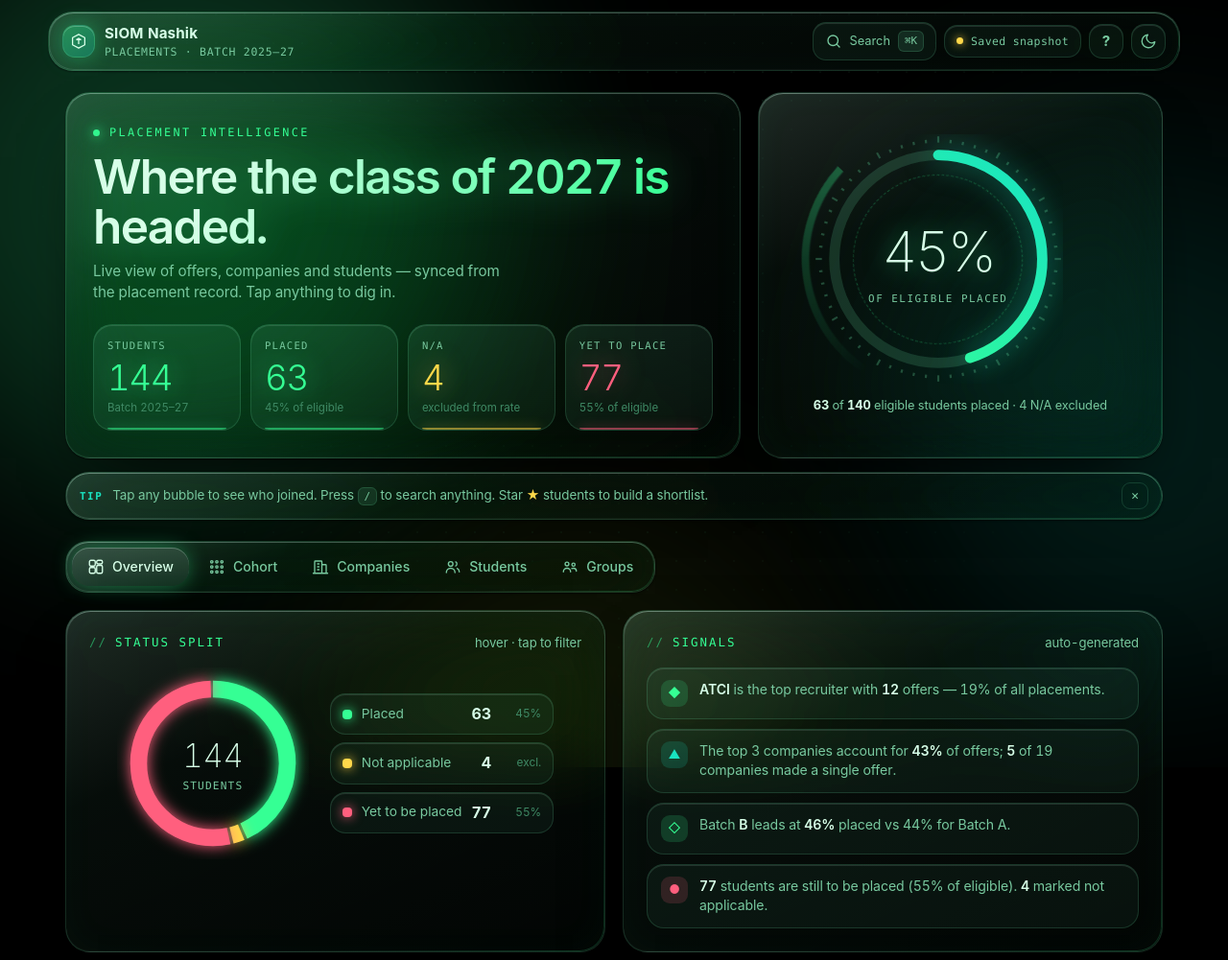
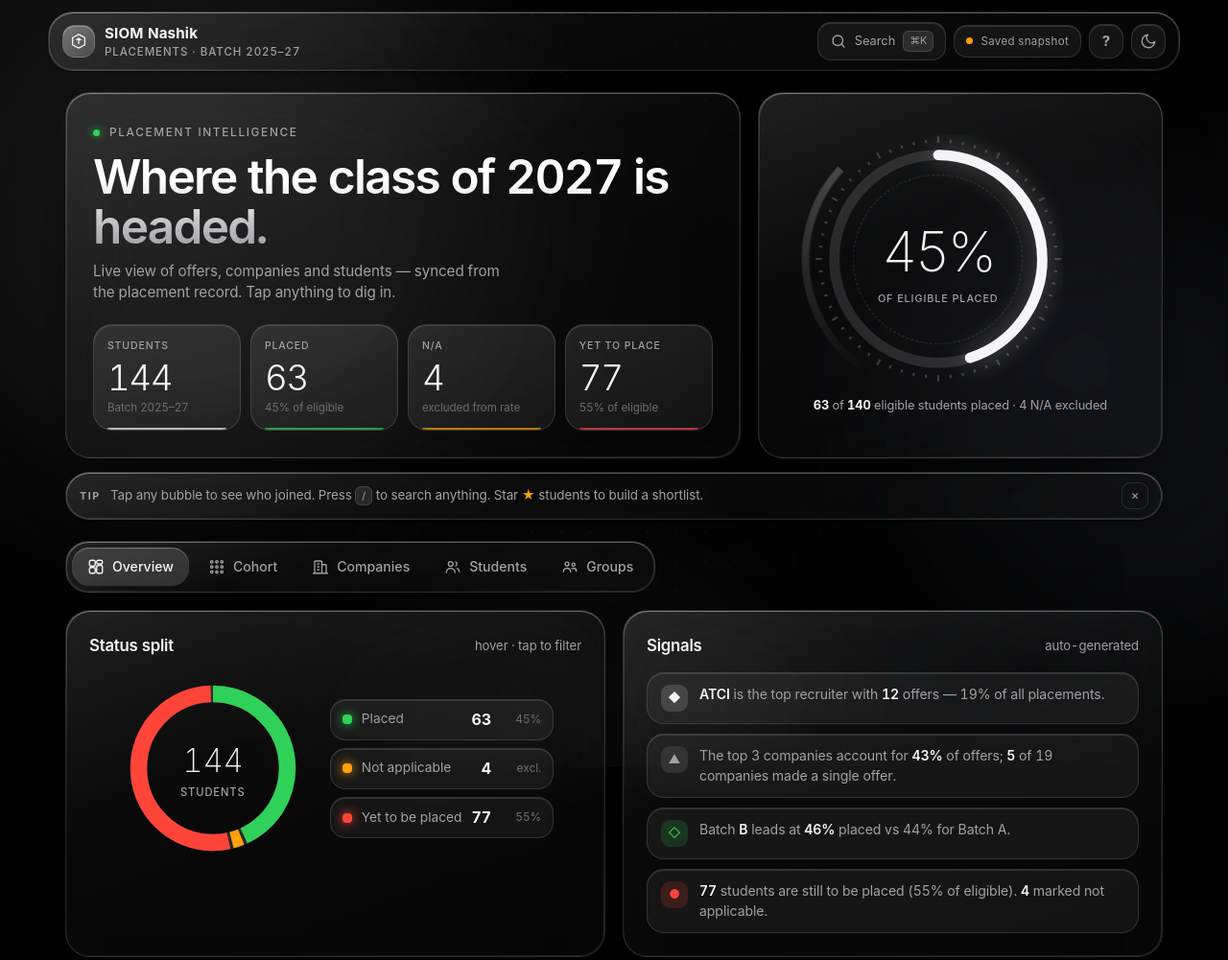
Before and after one commit to samriddha-basu-cloud/SIOM-LIVE-PLACEMENT-RECORD-, a plain HTML site: page index.html in a window 1280 px wide. Shown: the top 1001 px of the page at 96% size. Drawn offline with Linux system fonts and the light colour scheme.

Commit message:
Dark theme: neutral Apple-style black, no accent colour, clearer glass, SF typography
Co-Authored-By: Claude Sonnet 5.5 <noreply@anthropic.com>
Claude-Session: https://claude.ai/code/session_01143qBmKkFaLVkqhA4YGiuc

```diff
--- a/index.html
+++ b/index.html
@@ -13,16 +13,16 @@ catch(e){document.documentElement.setAttribute('data-theme','dark');}
 <style>
 :root{
   color-scheme:dark;
-  --bg:#000;--ink:#d7ffe8;--mute:#78c99f;--faint:#3f8a65;--line:rgba(120,255,190,.15);
-  --glass:rgba(120,255,190,.05);--glass-2:rgba(120,255,190,.10);--glass-hi:rgba(190,255,225,.16);
-  --accent:#35ff94;--accent-2:#19e3c1;--accent-3:#b6ff4a;
-  --placed:#35ff94;--na:#ffd84a;--pending:#ff5f7e;
-  --blob-1:rgba(53,255,148,.20);--blob-2:rgba(25,227,193,.12);--blob-3:rgba(182,255,74,.09);
+  --bg:#000;--ink:#f5f5f7;--mute:#a1a1a6;--faint:#6e6e73;--line:rgba(255,255,255,.12);
+  --glass:rgba(255,255,255,.055);--glass-2:rgba(255,255,255,.10);--glass-hi:rgba(255,255,255,.15);
+  --accent:#f5f5f7;--accent-2:#a1a1a6;--accent-3:#d1d1d6;
+  --placed:#30d158;--na:#ff9f0a;--pending:#ff453a;
+  --blob-1:rgba(255,255,255,.075);--blob-2:rgba(140,150,175,.09);--blob-3:rgba(255,255,255,.045);
   --shadow:0 1px 2px rgba(0,0,0,.6),0 34px 70px -34px rgba(0,0,0,1);
-  --grid:rgba(120,255,190,.16);--spec:rgba(210,255,235,.28);--rim:rgba(53,255,148,.30);
+  --grid:rgba(255,255,255,.22);--spec:rgba(255,255,255,.26);--rim:rgba(255,255,255,.18);
   --radius:26px;
   --font:-apple-system,BlinkMacSystemFont,"SF Pro Display","SF Pro Text","Inter","Segoe UI",system-ui,sans-serif;
-  --mono:ui-monospace,"SF Mono","JetBrains Mono",Menlo,Consolas,monospace;
+  --mono:var(--font);
 }
 :root[data-theme="light"]{
   color-scheme:light;
@@ -510,6 +510,51 @@ button.iv-row:hover{background:var(--glass-2)}button.iv-row:hover>span{color:var
   .kpi .n{font-size:2rem}
   .rr{gap:14px}
 }
+
+/* ====================================================================
+   v7 — neutral Apple dark: no accent colour, clearer glass, SF typography
+==================================================================== */
+:root{--mono:var(--font)}
+.card-h h2{font-family:var(--font);font-size:1.05rem;font-weight:600;letter-spacing:-.015em;text-transform:none;color:var(--ink)}
+.card-h h2::before{content:none}
+.eyebrow,.kpi .l,.fsel label>span:first-child,.count-line,th,.ring .mid span,.donut .mid span,.fn-row span,.rr-svg .mid span,.fact small,.res h4,footer,.brand small{font-family:var(--font);font-weight:500;letter-spacing:.08em}
+.eyebrow{color:var(--mute);letter-spacing:.14em}
+.eyebrow::before{background:var(--placed);box-shadow:0 0 10px var(--placed);animation:none}
+.sync .led,.sync.live .led{box-shadow:none}
+:root[data-theme="dark"] .glass{background:linear-gradient(160deg,rgba(255,255,255,.12) 0%,rgba(255,255,255,.04) 38%,rgba(255,255,255,.025) 100%);
+  backdrop-filter:blur(44px) saturate(185%) brightness(1.12);-webkit-backdrop-filter:blur(44px) saturate(185%) brightness(1.12);
+  box-shadow:inset 0 1px 0 rgba(255,255,255,.30),inset 0 0 0 .5px rgba(255,255,255,.07),0 1px 2px rgba(0,0,0,.6),0 40px 80px -40px rgba(0,0,0,1)}
+:root[data-theme="dark"] .bg::before{background:radial-gradient(ellipse 60% 55% at 50% 100%,rgba(255,255,255,.075),transparent 70%)}
+:root[data-theme="dark"] .bg::after{opacity:.28}
+:root[data-theme="dark"] .hero h1{background:linear-gradient(180deg,#fff 30%,#9a9aa0);-webkit-background-clip:text;background-clip:text;filter:none}
+:root[data-theme="dark"] .kpi .n,:root[data-theme="dark"] .ring .mid b{text-shadow:none}
+:root[data-theme="dark"] .kpi .n{color:var(--ink)}
+:root[data-theme="dark"] .kpi::after{box-shadow:none;opacity:.7}
+:root[data-theme="dark"] .mark{box-shadow:inset 0 1px 0 var(--spec)}
+:root[data-theme="dark"] .ring::before{background:conic-gradient(from 0deg,transparent 0 72%,rgba(255,255,255,.28) 100%)}
+:root[data-theme="dark"] .ring::after{border-color:rgba(255,255,255,.14)}
+:root[data-theme="dark"] .ring .arc{filter:drop-shadow(0 0 6px rgba(255,255,255,.35))}
+:root[data-theme="dark"] .ring .arc{stroke:#f5f5f7}
+:root[data-theme="dark"] .bar .fl,:root[data-theme="dark"] .iv-fl{background:linear-gradient(90deg,#8e8e93,#f5f5f7);box-shadow:none}
+:root[data-theme="dark"] .iv-row.cl .iv-fl{background:linear-gradient(90deg,#636366,#d1d1d6)}
+:root[data-theme="dark"] .d-seg{filter:none}
+:root[data-theme="dark"] .rr-arc{filter:none}
+:root[data-theme="dark"] .pa-line{filter:none}
+:root[data-theme="dark"] .wc{box-shadow:inset 0 1px 0 rgba(255,255,255,.35)}
+:root[data-theme="dark"] .wc.pending{box-shadow:inset 0 0 0 1px color-mix(in srgb,var(--c) 55%,transparent)}
+:root[data-theme="dark"] .fn-row{box-shadow:inset 0 1px 0 rgba(255,255,255,.2)}
+:root[data-theme="dark"] .tabs button.active{background:rgba(255,255,255,.14);box-shadow:inset 0 1px 0 rgba(255,255,255,.3)}
+:root[data-theme="dark"] .btn.p{background:#f5f5f7;color:#000;border-color:transparent;font-weight:600}
+:root[data-theme="dark"] .btn.p:hover{background:#fff}
+:root[data-theme="dark"] .seg button.on{background:rgba(255,255,255,.16)}
+:root[data-theme="dark"] .co .num{box-shadow:none;background:rgba(255,255,255,.1);color:var(--ink)}
+:root[data-theme="dark"] .gtag.cm,:root[data-theme="dark"] .gtag.cl{color:var(--ink);border-color:var(--line)}
+:root[data-theme="dark"] .gtag.cm{background:rgba(255,255,255,.12)}
+:root[data-theme="dark"] .gtag.cl{background:rgba(255,255,255,.05)}
+:root[data-theme="dark"] .bub circle{fill:rgba(255,255,255,calc(.04 + var(--w)*.12));stroke:rgba(255,255,255,calc(.18 + var(--w)*.3))}
+:root[data-theme="dark"] .bub:hover circle,:root[data-theme="dark"] .bub.sel circle{fill:rgba(255,255,255,.26);stroke:#fff;filter:none}
+:root[data-theme="dark"] .dot.sel{background:#fff;box-shadow:none}
+:root[data-theme="dark"] :focus-visible{outline-color:#fff}
 </style>
 </head>
 <body>
```
